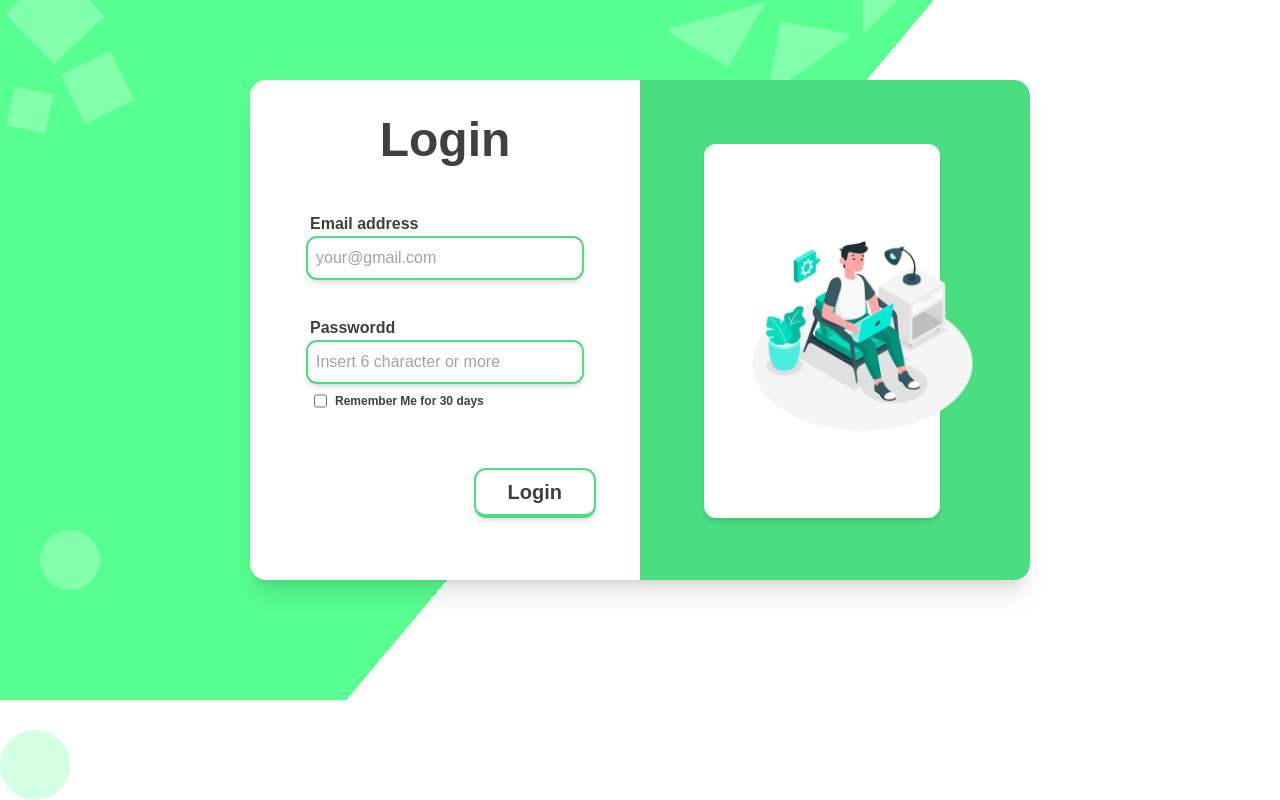
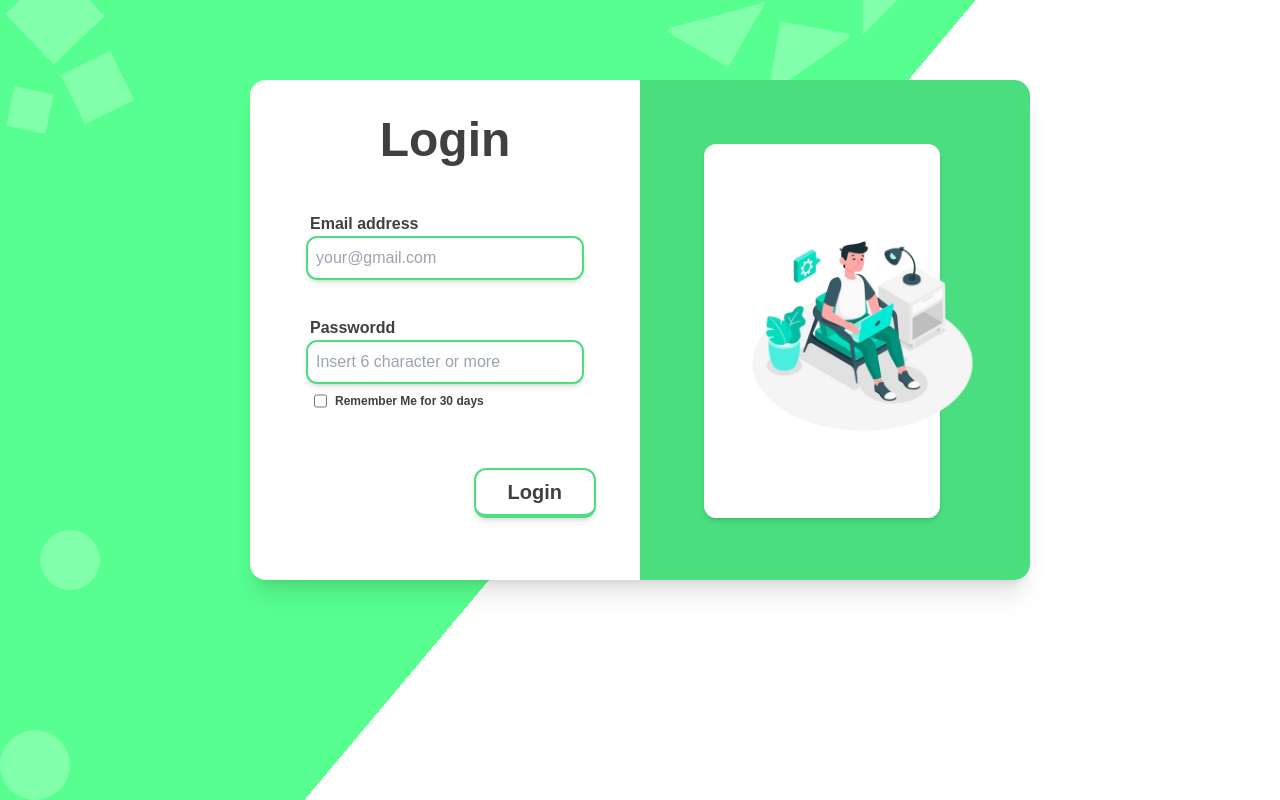
Before and after one commit to ReAww/landingpagelogin, a React (Vite) app: page / in a window 1280 px wide. Built offline with nearby package versions, Linux system fonts and the light colour scheme.

Commit message:
fixing a bug

```diff
--- a/src/App.jsx
+++ b/src/App.jsx
@@ -9,7 +9,7 @@ export default function App() {
       className="background relative overflow-hidden z-[-999999]
     [background:linear-gradient(180deg,rgb(86.06,255,143.5)_50%,rgb(255,255,255)_50%)]
     md:[background:linear-gradient(130deg,rgb(86.06,255,143.5)_50%,rgb(255,255,255)_50%)]
-    w-[100vw] sm:h-[700px] h-[100svh]"
+    w-[100vw] sm:h-[800px] h-[100svh]"
     />
       <div className="absolute top-0 w-[100vw] h-[100vh]">
         <ElementComponent />
--- a/tailwind.config.js
+++ b/tailwind.config.js
@@ -3,7 +3,7 @@ export default {
   content: ["./index.html", "./src/**/*.{js,ts,jsx,tsx}"],
   theme: {
     screens: {
-      'sm': '282px',
+      'sm': '320px',
       'md': '650px',
       'lg': '1185px',
     },
```
